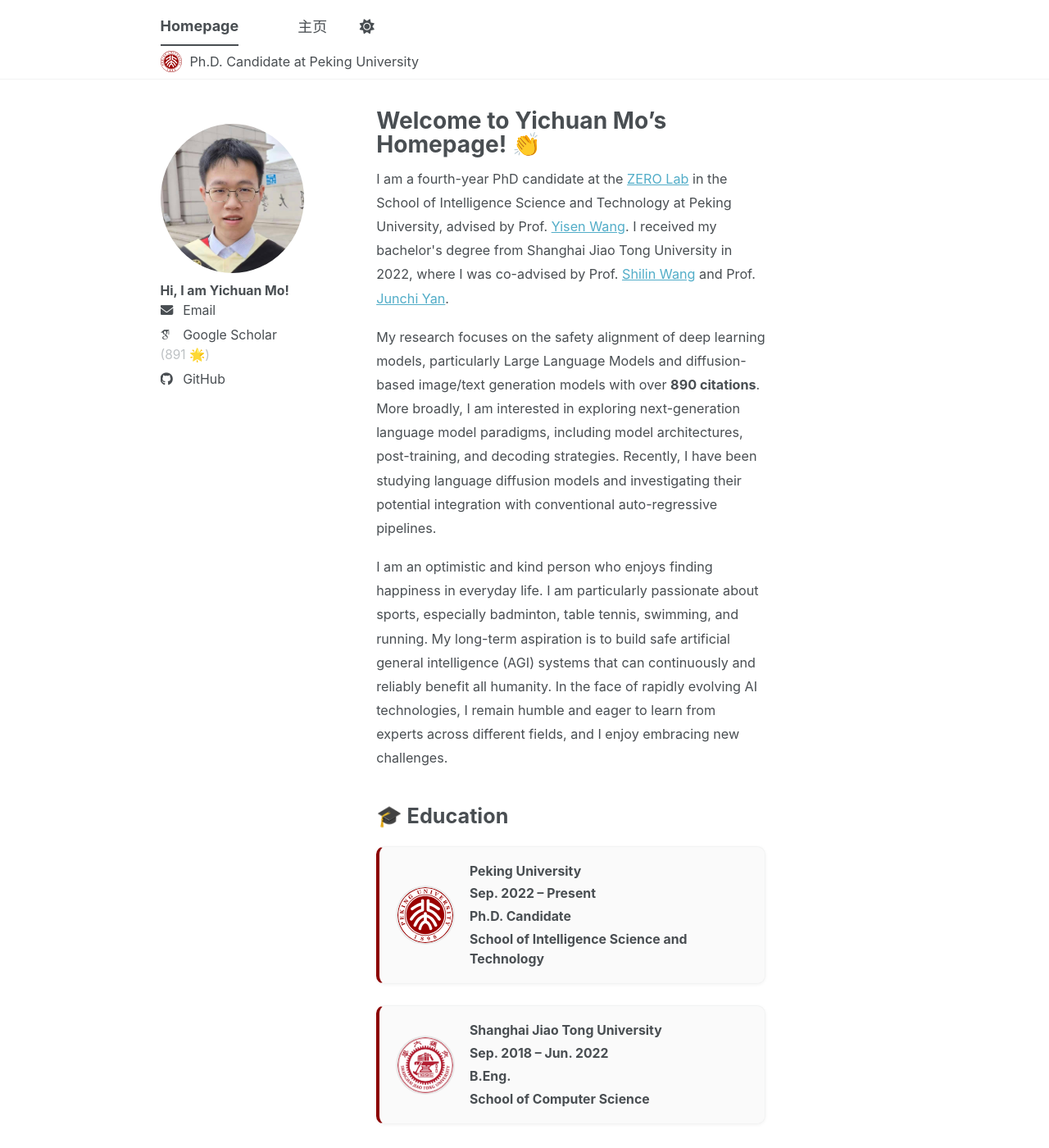
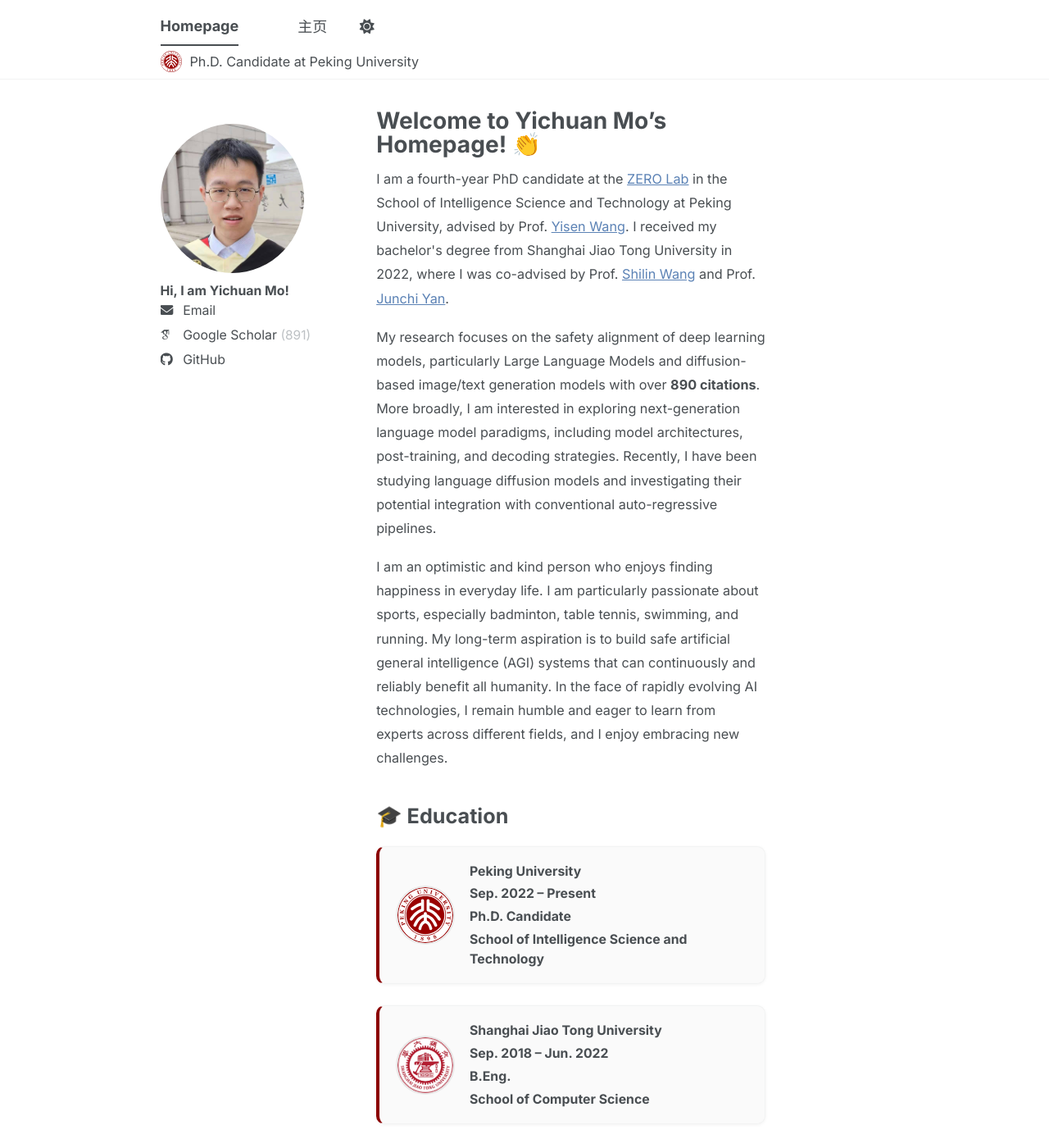
Before and after one commit to mo666666/mo666666.github.io, a Jekyll site: the page built from _pages/about.md, in a window 1280 px wide and 1400 px high. Shown: the whole window at 82% size. Built offline with Jekyll 4.4.1, drawn with Linux system fonts in a browser that asks for light colours; some web fonts are replaced; a script bundle is joined from its source files by our own code; library files that are not in the unit come from our copies.

Commit message:
update font

```diff
--- a/_includes/author-profile.html
+++ b/_includes/author-profile.html
@@ -60,7 +60,7 @@
               <i class="ai ai-google-scholar ai-fw icon-pad-right"></i>Google Scholar
             </span>
             {% if site.data.google_scholar and site.data.google_scholar.citations %}
-              <span class="author__scholar-count">({{ site.data.google_scholar.citations }} 🌟)</span>
+              <span class="author__scholar-count">({{ site.data.google_scholar.citations }})</span>
             {% endif %}
           </a>
         </li>
--- a/_includes/head.html
+++ b/_includes/head.html
@@ -12,5 +12,10 @@
   document.documentElement.className = document.documentElement.className.replace(/\bno-js\b/g, '') + ' js ';
 </script>
 
+<!-- Inter font -->
+<link rel="preconnect" href="https://fonts.googleapis.com">
+<link rel="preconnect" href="https://fonts.gstatic.com" crossorigin>
+<link href="https://fonts.googleapis.com/css2?family=Inter:wght@300;400;500;600;700&display=swap" rel="stylesheet">
+
 <!-- For all browsers -->
 <link rel="stylesheet" href="{{ base_path }}/assets/css/main.css">
--- a/_sass/_themes.scss
+++ b/_sass/_themes.scss
@@ -15,7 +15,7 @@
 
 /* System typefaces */
 $serif                      : Georgia, Times, serif;
-$sans-serif                 : -apple-system, ".SFNSText-Regular", "San Francisco", "Roboto", "Segoe UI", "Helvetica Neue", "Lucida Grande", Arial, sans-serif;
+$sans-serif                 : "Inter", -apple-system, "Segoe UI", "Helvetica Neue", Arial, sans-serif;
 $monospace                  : Monaco, Consolas, "Lucida Console", monospace;
 
 /* Sans serif typefaces */
--- a/_sass/theme/_default_dark.scss
+++ b/_sass/theme/_default_dark.scss
@@ -13,7 +13,7 @@
 $background-light           : mix(#fff, $background, 80%);
 $background-lighter         : mix(#fff, $background, 90%);
 $text                       : #ffffff;
-$link                       : #0ea1c5;
+$link                       : #7aaee0;
 $link-dark                  : mix(#000, $link, 25%);
 $link-light                 : mix(#fff, $link, 25%);
 
--- a/_sass/theme/_default_light.scss
+++ b/_sass/theme/_default_light.scss
@@ -36,9 +36,9 @@
     --global-code-background-color      : #fafafa;
     --global-code-text-color            : #{$darker-gray};
     --global-fig-caption-color          : mix(#fff,  #{$dark-gray}, 25%);
-    --global-link-color                 : #52adc8;
-    --global-link-color-hover           : mix(#000, #2f7f93, 25%);
-    --global-link-color-visited         : mix(#fff, #2f7f93, 25%);
+    --global-link-color                 : #5b82b5;
+    --global-link-color-hover           : #3a5f8a;
+    --global-link-color-visited         : #7a9ec8;
     --global-masthead-link-color        : #{$dark-gray};
     --global-masthead-link-color-hover  : mix(#000, #{$gray}, 25%);
     --global-text-color                 : #{$dark-gray};
```
